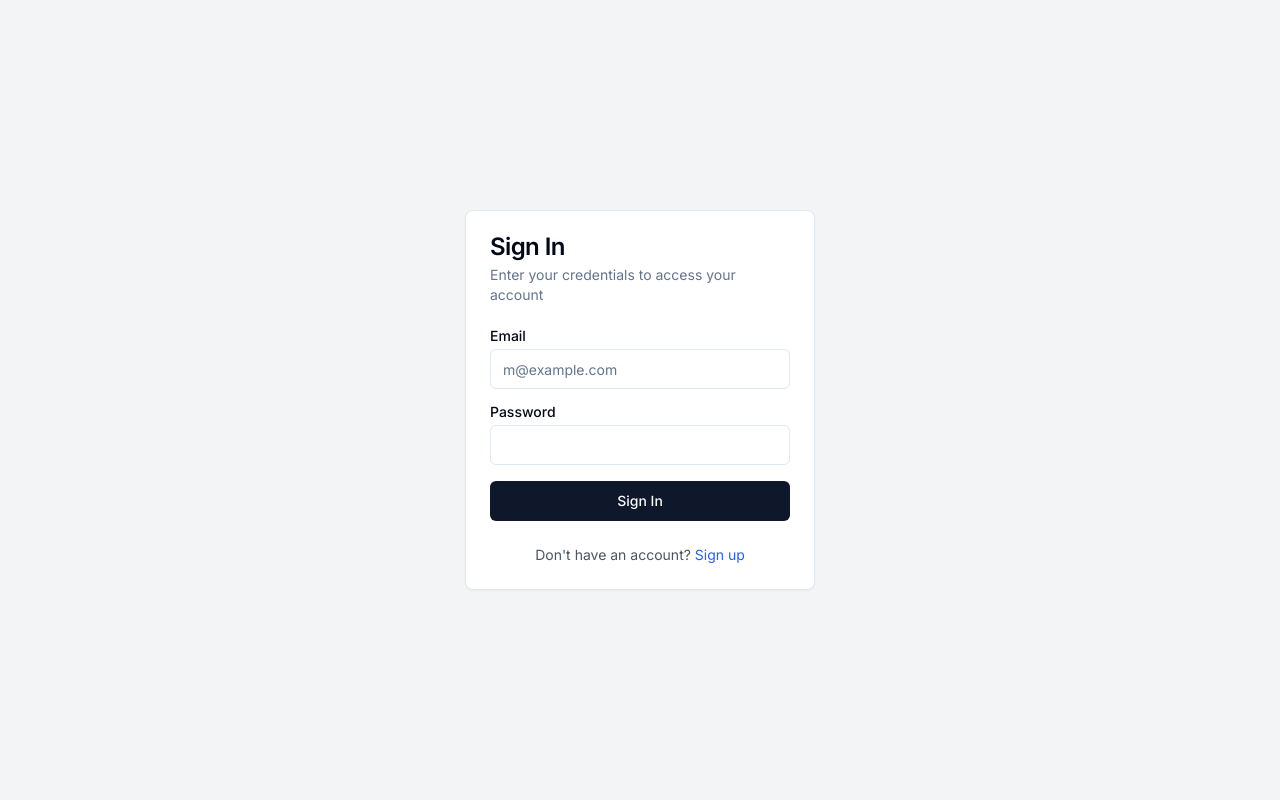
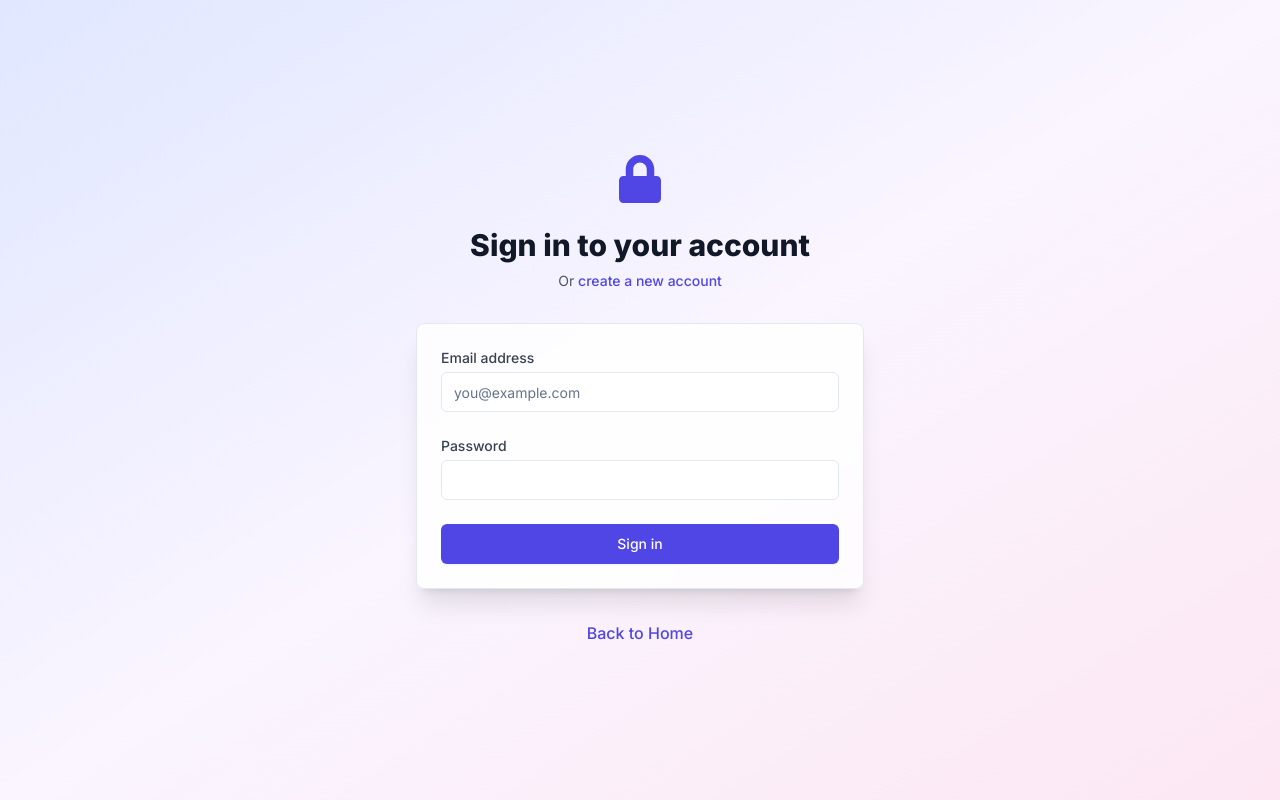
Before and after one commit to gkiri/myverba, a Next.js app in the folder frontend/: page /login in a window 1280 px wide. Built offline with nearby package versions, Linux system fonts and the light colour scheme; no server answers.

Commit message:
login page with UI enhance background colors

```diff
--- a/frontend/app/login/page.tsx
+++ b/frontend/app/login/page.tsx
@@ -7,9 +7,10 @@ import { supabase } from '../../utils/supabase-client';
 import Link from 'next/link';
 import { Button } from "@/components/ui/button";
 import { Input } from "@/components/ui/input";
-import { Card, CardHeader, CardTitle, CardDescription, CardContent, CardFooter } from "@/components/ui/card";
+import { Card, CardContent } from "@/components/ui/card";
 import { Label } from "@/components/ui/label";
 import { Alert, AlertDescription } from "@/components/ui/alert";
+import { FaLock } from 'react-icons/fa';
 
 export default function Login() {
   const [email, setEmail] = useState('');
@@ -29,52 +30,67 @@ export default function Login() {
   };
 
   return (
-    <div className="flex items-center justify-center min-h-screen bg-gray-100">
-      <Card className="w-[350px]">
-        <CardHeader>
-          <CardTitle>Sign In</CardTitle>
-          <CardDescription>Enter your credentials to access your account</CardDescription>
-        </CardHeader>
-        <CardContent>
-          <form onSubmit={handleSignIn}>
-            <div className="grid w-full items-center gap-4">
-              <div className="flex flex-col space-y-1.5">
-                <Label htmlFor="email">Email</Label>
+    <div className="min-h-screen bg-gradient-to-br from-indigo-100 via-purple-50 to-pink-100 flex items-center justify-center p-4 sm:p-6 lg:p-8">
+      <div className="max-w-md w-full space-y-8">
+        <div className="text-center">
+          <FaLock className="mx-auto h-12 w-12 text-indigo-600" />
+          <h2 className="mt-6 text-3xl font-extrabold text-gray-900">Sign in to your account</h2>
+          <p className="mt-2 text-sm text-gray-600">
+            Or{' '}
+            <Link href="/signup" className="font-medium text-indigo-600 hover:text-indigo-500">
+              create a new account
+            </Link>
+          </p>
+        </div>
+        <Card className="mt-8 shadow-xl bg-white/80 backdrop-blur-sm">
+          <CardContent className="p-6">
+            <form onSubmit={handleSignIn} className="space-y-6">
+              <div>
+                <Label htmlFor="email" className="block text-sm font-medium text-gray-700">
+                  Email address
+                </Label>
                 <Input
                   id="email"
                   type="email"
-                  placeholder="m@example.com"
+                  placeholder="you@example.com"
                   value={email}
                   onChange={(e) => setEmail(e.target.value)}
+                  className="mt-1"
+                  required
                 />
               </div>
-              <div className="flex flex-col space-y-1.5">
-                <Label htmlFor="password">Password</Label>
+              <div>
+                <Label htmlFor="password" className="block text-sm font-medium text-gray-700">
+                  Password
+                </Label>
                 <Input
                   id="password"
                   type="password"
                   value={password}
                   onChange={(e) => setPassword(e.target.value)}
+                  className="mt-1"
+                  required
                 />
               </div>
-            </div>
               {error && (
-              <Alert variant="destructive" className="mt-4">
+                <Alert variant="destructive">
                   <AlertDescription>{error}</AlertDescription>
                 </Alert>
               )}
-            <Button type="submit" className="w-full mt-4">Sign In</Button>
+              <div>
+                <Button type="submit" className="w-full flex justify-center py-2 px-4 border border-transparent rounded-md shadow-sm text-sm font-medium text-white bg-indigo-600 hover:bg-indigo-700 focus:outline-none focus:ring-2 focus:ring-offset-2 focus:ring-indigo-500">
+                  Sign in
+                </Button>
+              </div>
             </form>
           </CardContent>
-        <CardFooter className="flex justify-center">
-          <p className="text-sm text-gray-600">
-            Don't have an account?{" "}
-            <Link href="/signup" className="text-blue-600 hover:underline">
-              Sign up
+        </Card>
+        <div className="text-center mt-4">
+          <Link href="/" className="font-medium text-indigo-600 hover:text-indigo-500">
+            Back to Home
           </Link>
-          </p>
-        </CardFooter>
-      </Card>
+        </div>
+      </div>
     </div>
   );
 }
--- a/frontend/package.json
+++ b/frontend/package.json
@@ -32,7 +32,7 @@
     "react-colorful": "^5.6.1",
     "react-countup": "^6.4.2",
     "react-dom": "18.2.0",
-    "react-icons": "^4.11.0",
+    "react-icons": "^4.12.0",
     "react-markdown": "^8.0.7",
     "react-spinners": "^0.13.8",
     "react-syntax-highlighter": "^15.5.0",
```
Also changed, not shown: 1 other file (tests, documents, lock files or other folders). Lines whose indentation alone changed are shown as unchanged.
